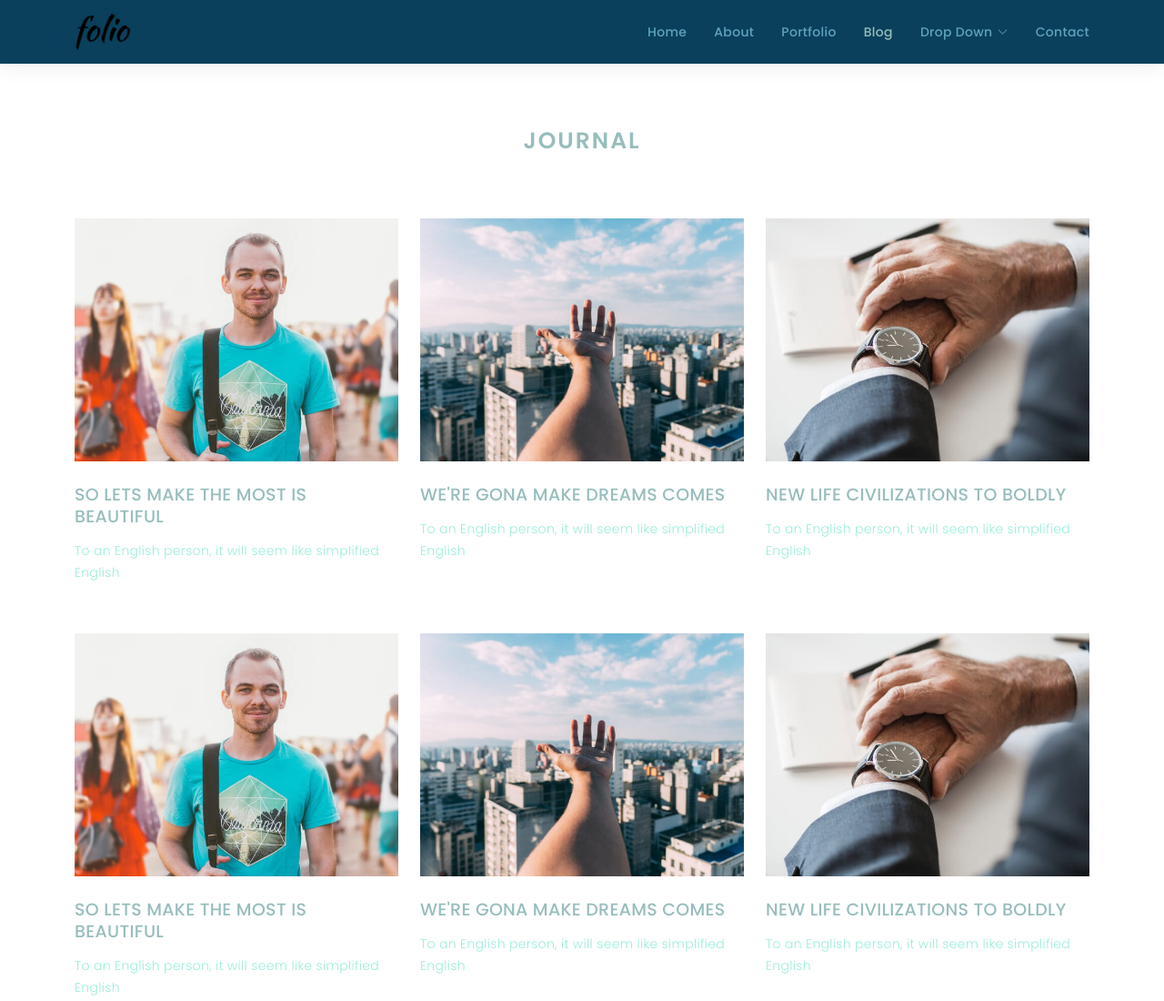
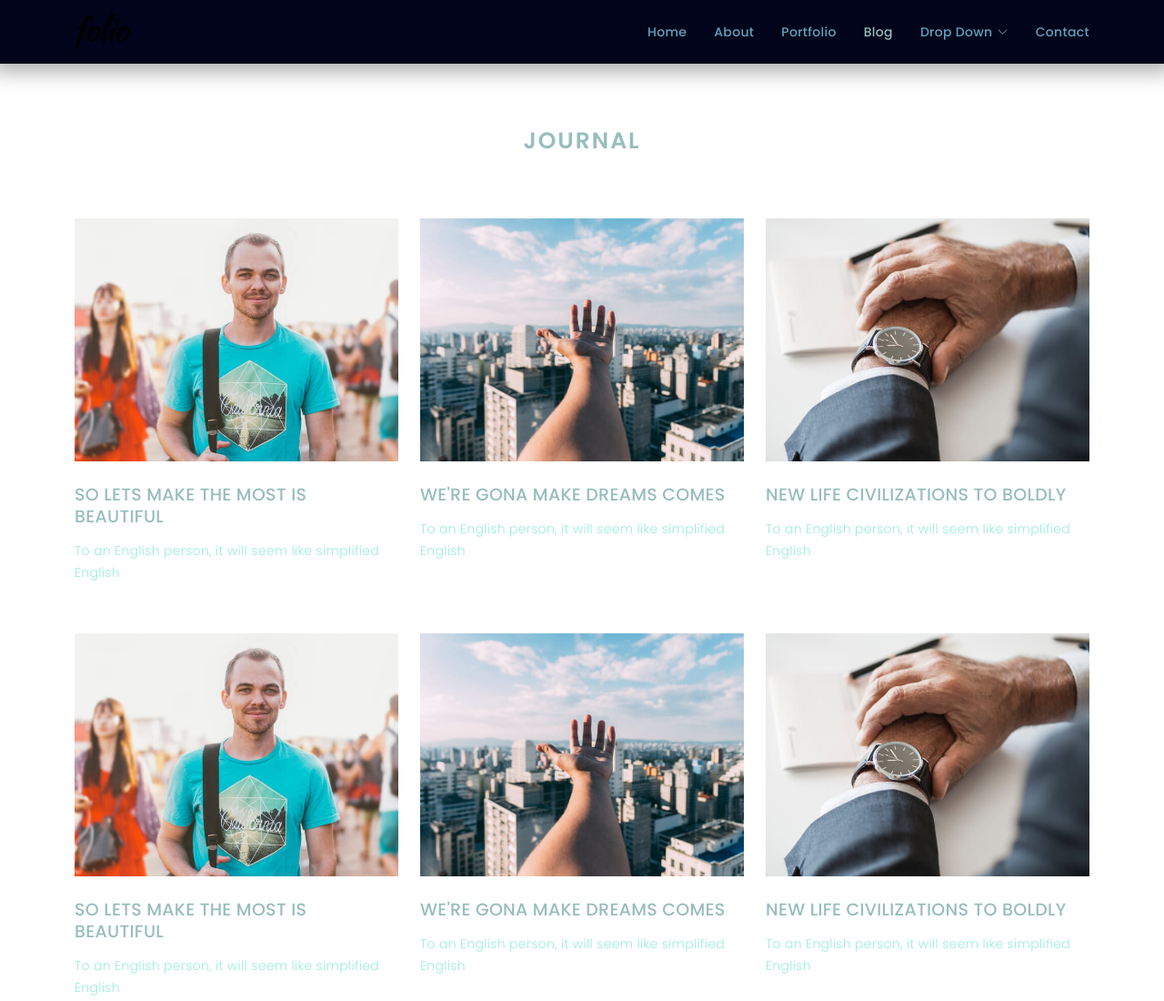
Before and after one commit to ritwijsinha/sharon, a plain HTML site: page blog-grid.html in a window 1280 px wide. Shown: the top 1100 px of the page at 91% size. Drawn offline with Linux system fonts and the light colour scheme; a web font is replaced by a local one.

Commit message:
update header

```diff
--- a/assets/css/style.css
+++ b/assets/css/style.css
@@ -190,8 +190,9 @@ p {
   padding: 15px 0;
   background-color: #fff;
   top: -100%;
-  box-shadow: 0px 2px 25px rgba(0, 0, 0, 0.08);
-  background-color: #0A405B;
+  /* box-shadow: 0px 2px 25px rgba(0, 0, 0, 0.08); */
+  box-shadow: 0px 2px 20px 8px rgba(0, 0, 0, 0.3);
+  background-color: #01041a;
 }
 
 #header.header-scrolled,
```
Also changed, not shown: index.html (+1 -1 lines).
